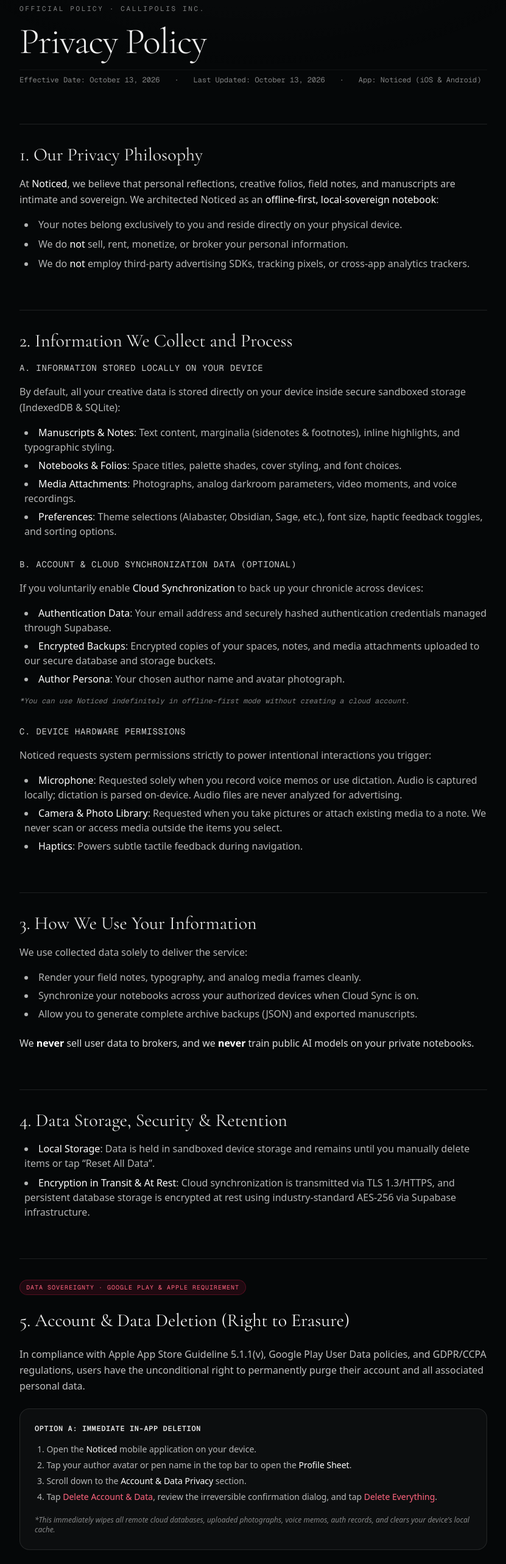
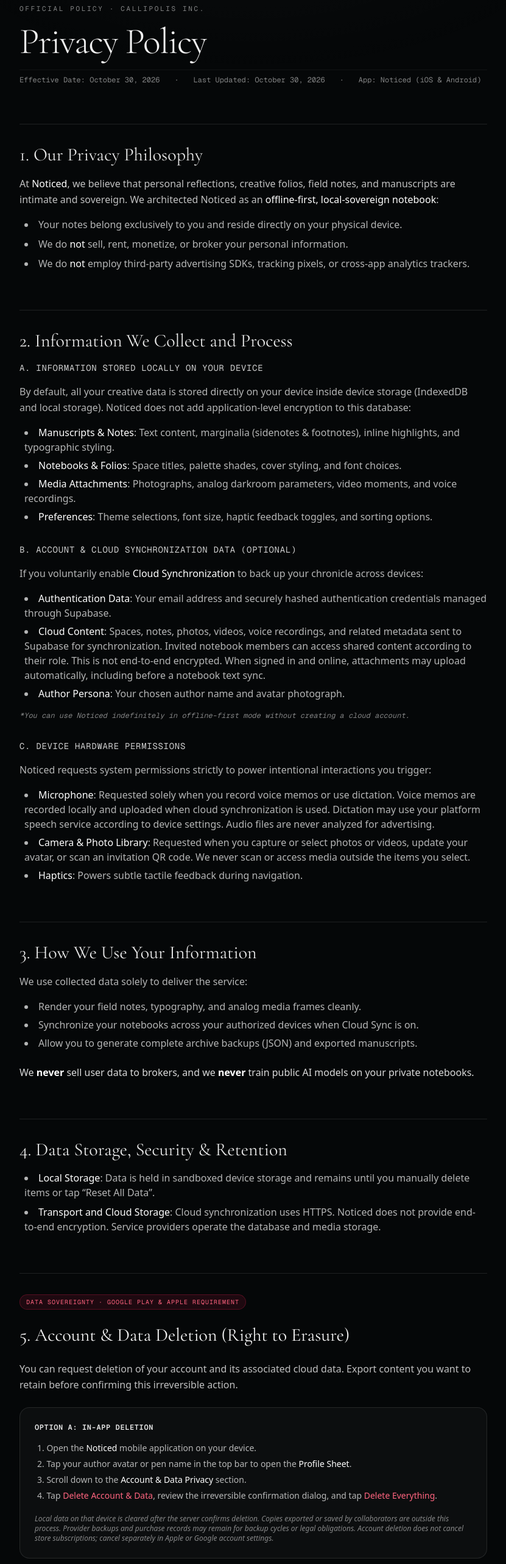
Before and after one commit to callipolis-inc/noticed-web, a Next.js app: page /privacy in a window 1280 px wide. Shown: the part 180-2744 px from the top of the page at 61% size, without its empty margins (224-1055 px from the left). Built offline with nearby package versions, Linux system fonts and the light colour scheme.

Commit message:
fix: align privacy disclosures with Noticed data flows

```diff
--- a/package.json
+++ b/package.json
@@ -13,20 +13,20 @@
   "dependencies": {
     "framer-motion": "^14.1.0",
     "lucide-react": "^1.55.0",
-    "next": "15.5.27",
+    "next": "15.5.28",
     "react": "19.1.0",
     "react-dom": "19.1.0",
     "sharp": "^0.35.5"
   },
   "devDependencies": {
     "@eslint/eslintrc": "^3",
-    "@opennextjs/cloudflare": "^1.20.10",
+    "@opennextjs/cloudflare": "1.20.14",
     "@tailwindcss/postcss": "^4",
     "@types/node": "^20",
     "@types/react": "^19",
     "@types/react-dom": "^19",
     "eslint": "^9",
-    "eslint-config-next": "15.5.27",
+    "eslint-config-next": "15.5.28",
     "tailwindcss": "^4",
     "typescript": "^5",
     "wrangler": "^4.149.0"
--- a/public/account-deletion.html
+++ b/public/account-deletion.html
@@ -147,7 +147,7 @@
       Users of <strong>Noticed: Private Field Notes</strong> (<code>com.syntheticae.noticed</code>) can permanently delete their cloud account and all associated personal data at any time.
     </p>
 
-    <h2>Method 1: Instant In-App Deletion (Recommended)</h2>
+    <h2>Method 1: In-App Deletion (Recommended)</h2>
     <ol>
       <li>Open the <strong>Noticed</strong> application.</li>
       <li>Tap the <strong>Author Profile</strong> button in the top navigation bar.</li>
@@ -155,7 +155,7 @@
       <li>Tap <strong>Delete Account &amp; Data</strong> and confirm by typing <code>DELETE</code>.</li>
     </ol>
     <p>
-      This triggers our automated database procedure (<code>delete_user_account</code>), which immediately and irreversibly purges your identity, email record, all synchronized spaces, field notes, and local device caches.
+      Confirm only when ready to permanently remove your account and its associated cloud data. Local data on that device is cleared after the server confirms deletion. If deletion fails, retry or contact support. Copies exported or previously saved by collaborators remain outside this process.
     </p>
 
     <div class="box">
@@ -172,7 +172,7 @@
     <ul>
       <li><strong>Authentication Identity:</strong> Your email address, password hash, and active session tokens in <code>auth.users</code>.</li>
       <li><strong>Cloud Content:</strong> All notebooks (<code>public.spaces</code>), field notes, media attachments (<code>public.field_notes</code>), and author profiles (<code>public.profiles</code>).</li>
-      <li><strong>Retention Period:</strong> <strong>0 days</strong> for in-app deletion (immediate cryptographic erasure); within <strong>48 hours</strong> for manual email requests.</li>
+      <li><strong>Retention Period:</strong> Active account data is removed through deletion. Provider backups and purchase records may remain for backup cycles or legal and fraud-prevention obligations. Email requests require ownership verification; we confirm the outcome by email. Account deletion does not cancel a store subscription: cancel separately in your store settings.</li>
     </ul>
 
     <div class="footer">
--- a/public/privacy.html
+++ b/public/privacy.html
@@ -104,7 +104,7 @@
   <div class="container">
     <div class="brand">Official Policy &bull; Callipolis Inc.</div>
     <h1>Privacy Policy</h1>
-    <div class="meta">Effective Date: October 13, 2026 &bull; Sovereign Offline-First Architecture</div>
+    <div class="meta">Updated: October 30, 2026 &bull; Sovereign Offline-First Architecture</div>
 
     <p>
       <strong>Noticed: Private Field Notes</strong> (&ldquo;Noticed&rdquo;, &ldquo;we&rdquo;, &ldquo;our&rdquo;, or &ldquo;us&rdquo;) is built on a core principle: your personal thoughts, journals, and marginalia belong exclusively to you.
@@ -112,7 +112,7 @@
 
     <h2>1. Local-First &amp; Offline by Default</h2>
     <p>
-      By default, all notebooks, field notes, photos, and voice memos created in Noticed are stored locally on your physical device using encrypted browser/native storage (IndexedDB &amp; local storage). You can use Noticed indefinitely without ever creating an account or transmitting data to our servers.
+      By default, all notebooks, field notes, photos, and voice memos created in Noticed are stored locally on your physical device using IndexedDB and local storage. Noticed does not add application-level encryption to this local database. Core notebook features work without a cloud account. Optional purchases, sign-in, speech recognition, and online features contact their respective providers.
     </p>
 
     <h2>2. Optional Cloud Synchronization</h2>
@@ -121,9 +121,10 @@
     </p>
     <ul>
       <li><strong>Email Address:</strong> Used strictly for account authentication, password recovery, and security notifications.</li>
-      <li><strong>Synchronized Notebooks &amp; Notes:</strong> Stored securely in our cloud database (powered by Supabase with Row-Level Security) so only your authenticated session can read or modify your records.</li>
+      <li><strong>Synchronized Notebooks &amp; Notes:</strong> Stored securely in our cloud database (powered by Supabase with Row-Level Security) for synchronization. Invited notebook members can access shared content according to their role. Cloud sync uses HTTPS; it is not end-to-end encrypted. When signed in and online, attachments may upload automatically, including before a notebook text sync.</li>
     </ul>
 
+    <h2>Service Providers and Purchases</h2><p>Supabase processes your account identifier, email, display name, avatar, synchronized notes, photos, videos, and voice recordings to provide authentication, sync, storage, and collaboration. RevenueCat processes an app user identifier, receipts or transaction information, subscription status, and technical information to validate purchases, restore Atelier Pro access, and provide purchase analytics. Apple or Google handles payment; we do not receive full payment-card details. Cloudflare hosts this website. These providers may process data outside your country.</p>
     <h2>3. Zero Tracking &amp; Zero Third-Party Advertising</h2>
     <p>
       We do not use third-party advertising SDKs, behavioral tracking pixels, or data brokers. We never sell, rent, or monetize your personal notes or metadata.
@@ -131,8 +132,8 @@
 
     <h2>4. Device Permissions</h2>
     <ul>
-      <li><strong>Camera &amp; Photo Library:</strong> Requested only when you explicitly attach a polaroid photo to a field note.</li>
-      <li><strong>Microphone:</strong> Requested only when you record an audio voice memo inside a note.</li>
+      <li><strong>Camera &amp; Photo Library:</strong> Used when you capture or select photos or videos, update your avatar, or scan an invitation QR code.</li>
+      <li><strong>Microphone:</strong> Used for voice memos or dictation. Speech recognition may use your device or platform speech service according to its settings. Voice memos are uploaded when cloud synchronization is used.</li>
     </ul>
 
     <h2 id="data-deletion">5. Account &amp; Data Deletion</h2>
@@ -140,10 +141,11 @@
       You have complete control over your data at all times:
     </p>
     <ul>
-      <li><strong>In-App Instant Deletion:</strong> Open Noticed &rarr; tap your <em>Profile</em> icon &rarr; scroll to <em>Account &amp; Data Privacy</em> &rarr; tap <strong>Delete Account &amp; Data</strong>. This permanently purges your cloud profile, all synchronized notebooks, notes, and local caches immediately.</li>
+      <li><strong>In-App Deletion:</strong> Open Noticed &rarr; tap your <em>Profile</em> icon &rarr; scroll to <em>Account &amp; Data Privacy</em> &rarr; tap <strong>Delete Account &amp; Data</strong>. Confirm only when ready to permanently remove your account and associated cloud data. Local data on that device is cleared after the server confirms success. Copies previously exported or saved by collaborators are outside this process.</li>
       <li><strong>Web Deletion Portal:</strong> You may also review instructions or submit a deletion request via our <a href="/account-deletion.html">Account Deletion Portal</a>.</li>
     </ul>
 
+    <h2>Retention and Your Choices</h2><p>Local data remains until you delete it or clear application storage. Cloud data remains while your account is active unless you remove it. Provider backups and transaction records may remain for backup cycles, fraud prevention, or legal obligations. Account deletion does not cancel a store subscription: cancel separately in Apple or Google account settings.</p><p>Contact us to request access, correction, export, or deletion. We verify account ownership before handling email requests. Do not email passwords. Children under 13 should not create a cloud account; contact us if such an account was created.</p>
     <h2>6. Contact Us</h2>
     <p>
       For privacy inquiries or support requests, contact us at <a href="mailto:sidenotes.inc@gmail.com?subject=[Noticed%20Privacy]%20Inquiry">sidenotes.inc@gmail.com</a>.
--- a/public/terms.html
+++ b/public/terms.html
@@ -306,7 +306,7 @@
         <p>You grant Callipolis Inc. only the strictly limited, non-exclusive license required to operate the application on your behalf:</p>
         <ul>
           <li>Storing, indexing, and rendering your content locally on your device.</li>
-          <li>If you activate Cloud Sync, transmitting and storing encrypted backups across our secure cloud infrastructure to keep your authorized devices synchronized.</li>
+          <li>If you activate Cloud Sync, transmitting and storing notebook data through HTTPS across authorized devices and notebooks you share. This service does not provide end-to-end encryption.</li>
         </ul>
         <p>We <strong>never</strong> sell your content, license your manuscripts to third parties, or use your private writing to train generative AI or machine learning foundation models.</p>
       </section>
--- a/src/app/privacy/page.tsx
+++ b/src/app/privacy/page.tsx
@@ -43,9 +43,9 @@
             Privacy Policy
           </h1>
           <div className="flex flex-wrap items-center gap-x-6 gap-y-2 text-xs font-mono text-white/50 pt-2 border-t border-white/5">
-            <span>Effective Date: October 13, 2026</span>
+            <span>Effective Date: October 30, 2026</span>
             <span>·</span>
-            <span>Last Updated: October 13, 2026</span>
+            <span>Last Updated: October 30, 2026</span>
             <span>·</span>
             <span>App: Noticed (iOS & Android)</span>
           </div>
@@ -77,13 +77,13 @@
               A. Information Stored Locally on Your Device
             </h3>
             <p className="text-sm sm:text-base text-white/70 leading-relaxed font-light">
-              By default, all your creative data is stored directly on your device inside secure sandboxed storage (IndexedDB & SQLite):
+              By default, all your creative data is stored directly on your device inside device storage (IndexedDB and local storage). Noticed does not add application-level encryption to this database:
             </p>
             <ul className="list-disc list-inside space-y-1.5 text-sm sm:text-base text-white/70 font-light pl-2">
               <li><strong className="text-white font-medium">Manuscripts & Notes</strong>: Text content, marginalia (sidenotes & footnotes), inline highlights, and typographic styling.</li>
               <li><strong className="text-white font-medium">Notebooks & Folios</strong>: Space titles, palette shades, cover styling, and font choices.</li>
               <li><strong className="text-white font-medium">Media Attachments</strong>: Photographs, analog darkroom parameters, video moments, and voice recordings.</li>
-              <li><strong className="text-white font-medium">Preferences</strong>: Theme selections (Alabaster, Obsidian, Sage, etc.), font size, haptic feedback toggles, and sorting options.</li>
+              <li><strong className="text-white font-medium">Preferences</strong>: Theme selections, font size, haptic feedback toggles, and sorting options.</li>
             </ul>
           </div>
 
@@ -96,7 +96,7 @@
             </p>
             <ul className="list-disc list-inside space-y-1.5 text-sm sm:text-base text-white/70 font-light pl-2">
               <li><strong className="text-white font-medium">Authentication Data</strong>: Your email address and securely hashed authentication credentials managed through Supabase.</li>
-              <li><strong className="text-white font-medium">Encrypted Backups</strong>: Encrypted copies of your spaces, notes, and media attachments uploaded to our secure database and storage buckets.</li>
+              <li><strong className="text-white font-medium">Cloud Content</strong>: Spaces, notes, photos, videos, voice recordings, and related metadata sent to Supabase for synchronization. Invited notebook members can access shared content according to their role. This is not end-to-end encrypted. When signed in and online, attachments may upload automatically, including before a notebook text sync.</li>
               <li><strong className="text-white font-medium">Author Persona</strong>: Your chosen author name and avatar photograph.</li>
             </ul>
             <p className="text-xs font-mono text-white/50 italic">
@@ -112,8 +112,8 @@
               Noticed requests system permissions strictly to power intentional interactions you trigger:
             </p>
             <ul className="list-disc list-inside space-y-1.5 text-sm sm:text-base text-white/70 font-light pl-2">
-              <li><strong className="text-white font-medium">Microphone</strong>: Requested solely when you record voice memos or use dictation. Audio is captured locally; dictation is parsed on-device. Audio files are never analyzed for advertising.</li>
-              <li><strong className="text-white font-medium">Camera & Photo Library</strong>: Requested when you take pictures or attach existing media to a note. We never scan or access media outside the items you select.</li>
+              <li><strong className="text-white font-medium">Microphone</strong>: Requested solely when you record voice memos or use dictation. Voice memos are recorded locally and uploaded when cloud synchronization is used. Dictation may use your platform speech service according to device settings. Audio files are never analyzed for advertising.</li>
+              <li><strong className="text-white font-medium">Camera & Photo Library</strong>: Requested when you capture or select photos or videos, update your avatar, or scan an invitation QR code. We never scan or access media outside the items you select.</li>
               <li><strong className="text-white font-medium">Haptics</strong>: Powers subtle tactile feedback during navigation.</li>
             </ul>
           </div>
@@ -144,7 +144,7 @@
           </h2>
           <ul className="list-disc list-inside space-y-2 text-sm sm:text-base text-white/70 font-light pl-2">
             <li><strong className="text-white font-medium">Local Storage</strong>: Data is held in sandboxed device storage and remains until you manually delete items or tap &ldquo;Reset All Data&rdquo;.</li>
-            <li><strong className="text-white font-medium">Encryption in Transit & At Rest</strong>: Cloud synchronization is transmitted via TLS 1.3/HTTPS, and persistent database storage is encrypted at rest using industry-standard AES-256 via Supabase infrastructure.</li>
+            <li><strong className="text-white font-medium">Transport and Cloud Storage</strong>: Cloud synchronization uses HTTPS. Noticed does not provide end-to-end encryption. Service providers operate the database and media storage.</li>
           </ul>
         </section>
 
@@ -157,12 +157,12 @@
             5. Account & Data Deletion (Right to Erasure)
           </h2>
           <p className="text-sm sm:text-base text-white/75 leading-relaxed font-light">
-            In compliance with Apple App Store Guideline 5.1.1(v), Google Play User Data policies, and GDPR/CCPA regulations, users have the unconditional right to permanently purge their account and all associated personal data.
+            You can request deletion of your account and its associated cloud data. Export content you want to retain before confirming this irreversible action.
           </p>
 
           <div className="p-5 sm:p-6 rounded-2xl bg-white/[0.03] border border-white/10 space-y-4">
             <h3 className="text-xs font-mono uppercase tracking-wider text-white/90 font-semibold">
-              Option A: Immediate In-App Deletion
+              Option A: In-App Deletion
             </h3>
             <ol className="list-decimal list-inside space-y-1.5 text-xs sm:text-sm text-white/70 pl-1 font-light">
               <li>Open the <strong className="text-white">Noticed</strong> mobile application on your device.</li>
@@ -171,7 +171,7 @@
               <li>Tap <strong className="text-rose-400">Delete Account & Data</strong>, review the irreversible confirmation dialog, and tap <strong className="text-rose-400">Delete Everything</strong>.</li>
             </ol>
             <p className="text-xs text-white/50 italic pt-1">
-              *This immediately wipes all remote cloud databases, uploaded photographs, voice memos, auth records, and clears your device&apos;s local cache.
+              Local data on that device is cleared after the server confirms deletion. Copies exported or saved by collaborators are outside this process. Provider backups and purchase records may remain for backup cycles or legal obligations. Account deletion does not cancel store subscriptions; cancel separately in Apple or Google account settings.
             </p>
           </div>
 
@@ -185,7 +185,7 @@
             <ul className="list-disc list-inside space-y-1 text-xs sm:text-sm text-white/70 pl-1 font-light">
               <li>Send an email to <a href="mailto:sidenotes.inc@gmail.com?subject=Account%20Deletion%20Request" className="text-white underline decoration-white/30 underline-offset-4 hover:decoration-white">sidenotes.inc@gmail.com</a> with the subject <code className="text-white/90 bg-white/10 px-1.5 py-0.5 rounded text-[11px]">Account Deletion Request</code>.</li>
               <li>The email must be sent from your registered account email address for verification.</li>
-              <li>Our automated compliance engine will verify and purge all cloud database rows, storage attachments, and auth credentials within 7 business days.</li>
+              <li>We verify account ownership and confirm the outcome by email. Do not send your password.</li>
             </ul>
           </div>
         </section>
@@ -196,11 +196,13 @@
             6. Third-Party Service Providers
           </h2>
           <p className="text-sm sm:text-base text-white/70 leading-relaxed font-light">
-            We limit external service providers strictly to infrastructure hosting:
+            These providers deliver optional cloud, purchase, and online features and may process data outside your country:
           </p>
           <ul className="list-disc list-inside space-y-1.5 text-sm sm:text-base text-white/70 font-light pl-2">
             <li><strong className="text-white font-medium">Supabase Inc.</strong>: Powers secure database authentication and cloud storage sync.</li>
-            <li><strong className="text-white font-medium">Cloudflare Inc.</strong>: Powers SSL certificate provisioning, CDN edge delivery, and web distribution.</li>
+            <li><strong className="text-white font-medium">Cloudflare Inc.</strong>: Hosts the website.</li>
+            <li><strong className="text-white font-medium">RevenueCat</strong>: Processes app user identifiers, receipts or transaction information, subscription status, and technical information to validate purchases, restore Atelier Pro access, and provide purchase analytics.</li>
+            <li><strong className="text-white font-medium">Apple and Google</strong>: Process store payments and optional sign-in or speech services. We do not receive full payment-card details.</li>
           </ul>
         </section>
 
@@ -210,7 +212,7 @@
             7. Children&apos;s Privacy
           </h2>
           <p className="text-sm sm:text-base text-white/70 leading-relaxed font-light">
-            Noticed does not knowingly solicit or collect personal information from individuals under 13 years of age. If we become aware that a child under 13 has registered for cloud sync, we will delete their cloud account immediately.
+            Noticed does not knowingly solicit or collect personal information from individuals under 13 years of age. If we become aware that a child under 13 has registered for cloud sync, we will verify and handle a request to delete that cloud account.
           </p>
         </section>
 
@@ -225,7 +227,7 @@
           <div className="text-xs sm:text-sm font-mono text-white/75 space-y-1 pt-2">
             <div>Callipolis Inc. · Publisher of Noticed</div>
             <div>Inquiries: <a href="mailto:sidenotes.inc@gmail.com?subject=[Noticed%20Privacy]%20Inquiry" className="text-white underline decoration-white/30 hover:decoration-white">sidenotes.inc@gmail.com</a></div>
-            <div>Website: <a href="https://noticed.app" className="text-white underline decoration-white/30 hover:decoration-white">noticed.app</a></div>
+            <div>Website: <a href="https://noticed-web.callipolis-inc.workers.dev" className="text-white underline decoration-white/30 hover:decoration-white">Noticed website</a></div>
           </div>
         </section>
       </article>
--- a/src/app/terms/page.tsx
+++ b/src/app/terms/page.tsx
@@ -87,7 +87,7 @@
             </p>
             <ul className="list-disc list-inside space-y-1.5 text-sm sm:text-base text-white/70 font-light pl-2">
               <li>Storing and indexing your records locally on your device.</li>
-              <li>Transmitting and encrypting cloud backups across authorized devices when you activate Cloud Sync.</li>
+              <li>Transmitting and storing notebook data through HTTPS across authorized devices and notebooks you share when Cloud Sync is active. This service does not provide end-to-end encryption.</li>
             </ul>
             <p className="text-sm sm:text-base text-white/85 pt-1">
               We <strong className="text-white">never</strong> claim copyright over your writing, we <strong className="text-white">never</strong> sell your content, and we <strong className="text-white">never</strong> train public AI models on your private notebooks.
@@ -102,7 +102,7 @@
           </h2>
           <div className="space-y-3 text-sm sm:text-base text-white/75 font-light leading-relaxed">
             <p>
-              <strong className="text-white font-medium">Free Tier</strong>: Core offline-first field notes, standard typography, on-device encryption, and basic media curation are available to all users.
+              <strong className="text-white font-medium">Free Tier</strong>: Core offline-first field notes, standard typography, local storage, and basic media curation are available to all users.
             </p>
             <p>
               <strong className="text-white font-medium">Atelier Pro</strong>: We offer an optional patron tier providing expanded capabilities, such as unlimited gallery photos per note, audio memo import &amp; archival trimming, video documentation, and luxury bespoke notebook folios.
```
Also changed, not shown: 2 other files (tests, documents, lock files or other folders).
